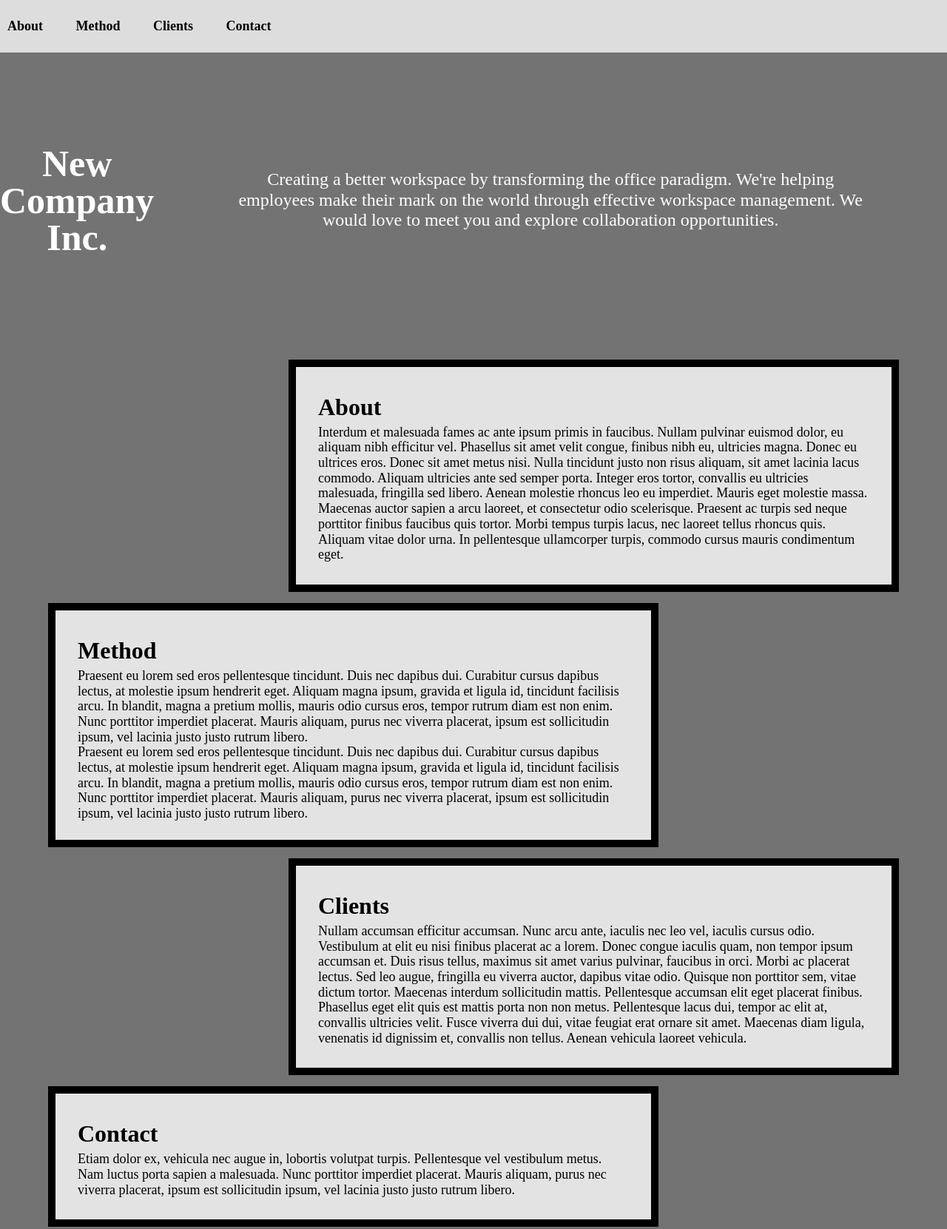
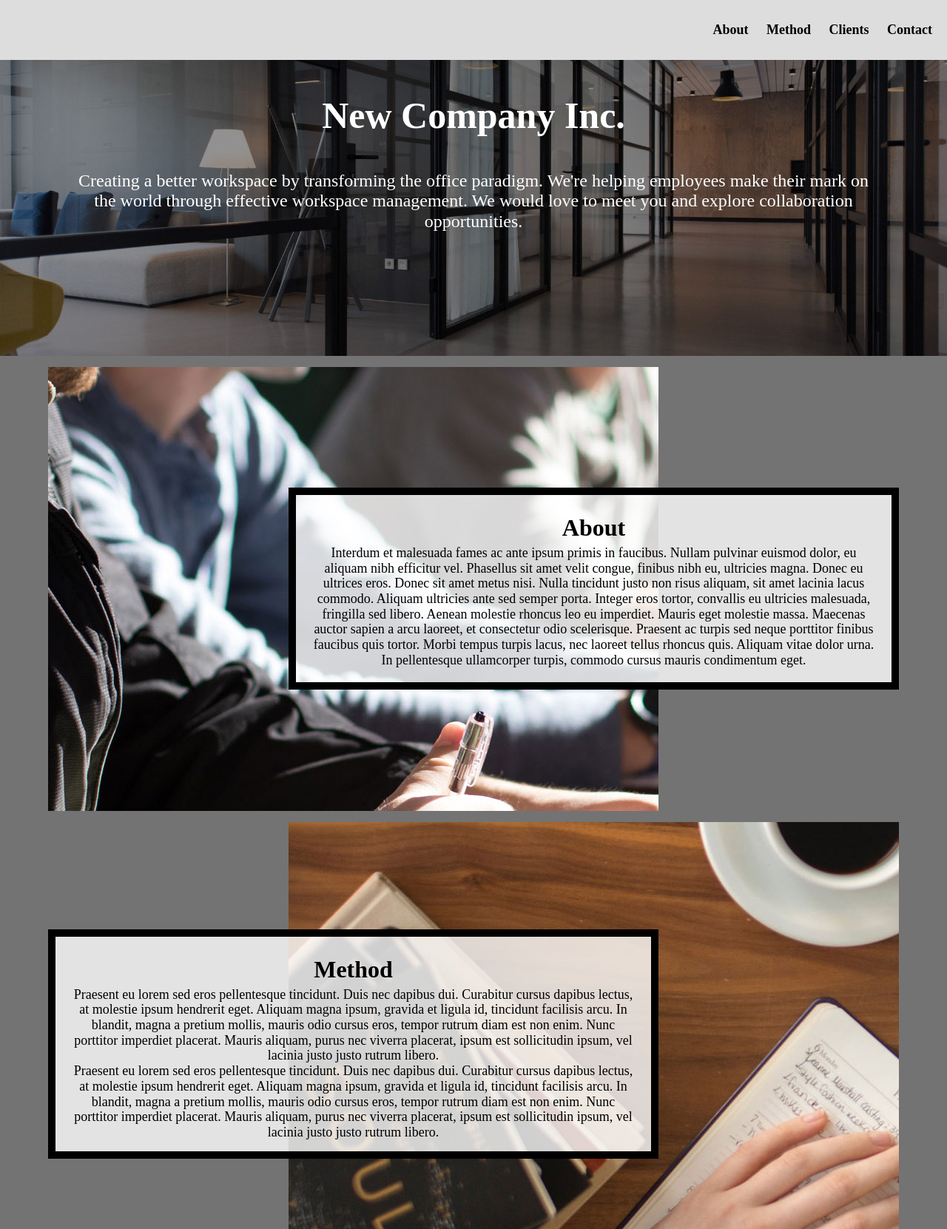
Before and after one commit to Sher1nShaj1/hw3_2025, a plain HTML site: page index.html in a window 1280 px wide. Shown: the top 1661 px of the page at 74% size. Drawn offline with Linux system fonts and the light colour scheme.

Commit message:
Add files via upload

```diff
--- a/css/style.css
+++ b/css/style.css
@@ -2,40 +2,30 @@
 
 /* Step 1: Write selector/rule property to add an underline when
 links in the navigation are in the hover or focus state. */
-nav a {
+/* nav a {
   text-decoration: none;
   color: black;
   padding: 10px;
-}
+} */
 
 nav a:hover, nav a:focus {
   text-decoration: underline;
-  color: #007bff;
 }
 
 /* Step 2a: Write selector/rule property to position the default position for the skip class element */
 .skip {
   position: absolute;
   top: -40px;
-  left: 0;
-  z-index: 10;
-  transition: top 0.3s ease;
 }
 
 /* Step 2b: Write selector/rule property to position the skip class element when it is in focus */
 .skip:focus {
-  top: 20px; /* Move it down to make it visible */
-  background-color: #007bff;
-  color: white;
-  padding: 10px 15px;
-  text-decoration: none;
-  border-radius: 5px;
+  top: 20px;
 }
 
 /* Step 3: Write selector/rule property to style all elements when in focus */
 :focus {
-  outline: none;
-  border: 2px solid #007bff;
+  border: 2px solid;
 }
 
 /* Step 4: Write selector/rule property to style the container */
@@ -49,39 +39,30 @@ nav a:hover, nav a:focus {
 first div in the grid and place it in the grid. */
 .overview {
   grid-column: 1 / -1;
-  background-image: url('images/header.jpg');
-  background-size: cover;
-  background-attachment: fixed;
-  background-position: center;
-  height: 100vh;
-  display: flex;
-  justify-content: center;
-  align-items: center;
-  color: white;
-  text-align: center;
-}
-
-h1 {
-  font-size: 3rem;
+  background-image:  url("../images/header.jpg");
 }
 
 /* Steps 6 and 7: Write the selector/rule properties to add place the next elements in the next
 four rows in the grid. */
 .about {
   grid-column: 2;
-  grid-row: 2;
+  grid-row: 1;
+  grid-row-start: 2;
 }
 .method {
   grid-column: 2;
-  grid-row: 3;
+  grid-row: 1;
+  grid-row-start: 3;
 }
 .clients {
   grid-column: 2;
-  grid-row: 4;
+  grid-row: 1;
+  grid-row-start: 4;
 }
 .contact {
   grid-column: 2;
-  grid-row: 5;
+  grid-row: 1;
+  grid-row-start: 5;
 }
 
 /* The .about-image, .method-image, .clients-image, .contact-image elements */
@@ -89,20 +70,35 @@ four rows in the grid. */
   grid-column: 1 / -1;
   max-height: 600px;
   overflow: hidden;
-  display: flex;
-  justify-content: center;
 }
 
-.about-image img, .method-image img, .clients-image img, .contact-image img {
+/* .about-image img, .method-image img, .clients-image img, .contact-image img {
   width: 100%;
   height: auto;
   object-fit: cover;
+} */
+.about-image {
+  grid-row-start: 2;
+}
+.method-image {
+  grid-row-start: 3;
+}
+.clients-image {
+  grid-row-start: 4;
+}
+.contact-image {
+  grid-row-start: 5;
 }
 
 /* Step 8: Write the selector/rule property to style the .text-block class. */
 .text-block {
-  position: relative;
-  z-index: 2; /* Make sure the text is above the image */
+  height: fit-content;
+  /* position: relative; */
+  padding: 20px;
+  /* overflow: auto; */
+  justify-self: center;
+  align-self: center;
+  text-align: center;
 }
 
 /* Add your media query here */
@@ -110,10 +106,11 @@ four rows in the grid. */
   /* Step 9: Write the selector/rule property to style the nav element */
   nav {
     padding: 30px 0;
-    position: relative;
-    right: 0;
+    /* position: relative; */
+    justify-items: right;
+    /* right: 0;
     top: 0;
-    width: 100%;
+    width: 100%; */
   }
 
   /* Step 10: Write the selector/rule property to update the .container class */
@@ -133,6 +130,6 @@ four rows in the grid. */
   /* Step 13: Write the selector/rule property to update the .text-block class */
   .text-block {
     max-height: 250px;
-    overflow: auto;
+    overflow: scroll;
   }
 }
--- a/index.html
+++ b/index.html
@@ -4,13 +4,15 @@
     <meta charset="utf-8">
     <meta name="viewport" content="width=device-width, initial-scale=1.0">
     <link rel="icon" type="image/png" href="images/logo-drk.png" />
-    <link rel="stylesheet" type="text/css" href="css/style.css">
     <link rel="stylesheet" type="text/css" href="css/html5reset.css">
     <link rel="stylesheet" type="text/css" href="css/starter_style.css">
+    <link rel="stylesheet" type="text/css" href="css/style.css">
     <title>Newer Company Inc.</title>
   </head>
   <body>
-    <div class="skip"><a href="">Skip to Main Content</a></div>
+    <div class="skip">
+      <a href="">Skip to Main Content</a>
+    </div>
     <header>
       <nav>
           <ul>
@@ -22,13 +24,9 @@
         </nav>
     </header>
     <main class="container" id = "main">
-
-      <div class = overview>
+      <div class = "overview">
         <h1>New Company Inc.</h1>
         <p>Creating a better workspace by transforming the office paradigm. We're helping employees make their mark on the world through effective workspace management.  We would love to meet you and explore collaboration opportunities.</p>
-      </div>
-      <div class="about-image" id="header">
-        <img src="images/header.jpg" alt=""/>
       </div>
 
       <div class="about-image" id="about">
```
